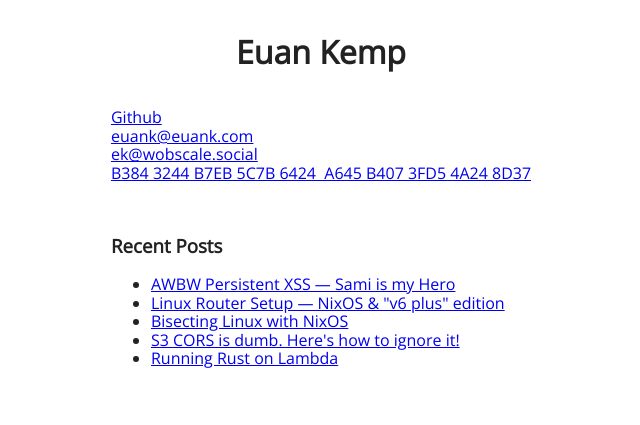
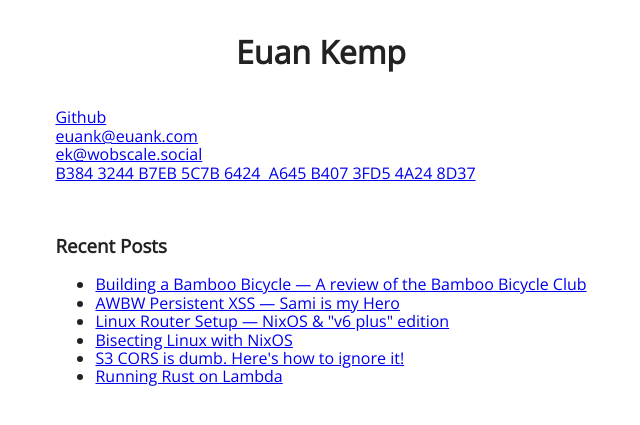
Before and after one commit to euank/euank.com, a Jekyll site: the page built from index.md, in a window 1280 px wide. Shown: the top 425 px of the page, without its empty margins (319-959 px from the left). Built offline with Jekyll 4.4.1, drawn with Linux system fonts in a browser that asks for light colours.

Commit message:
Publish post

```diff
--- a/_drafts/2024-09-13-bamboo-weak-steel-strong.md
+++ b/_posts/2024-11-11-bamboo-weak-steel-strong.md
@@ -1,6 +1,7 @@
 ---
 layout: post
-title: Building a Bamboo Bicycle
+title: Building a Bamboo Bicycle &mdash; A review of the Bamboo Bicycle Club
+# Alternative title: The Steel is Mightier than the Bamboo &mdash; A Bamboo Bicycle Club Frame Review
 ---
 
 # Building a Bamboo Bicycle &mdash; a review of the Bamboo Bicycle Club
```
